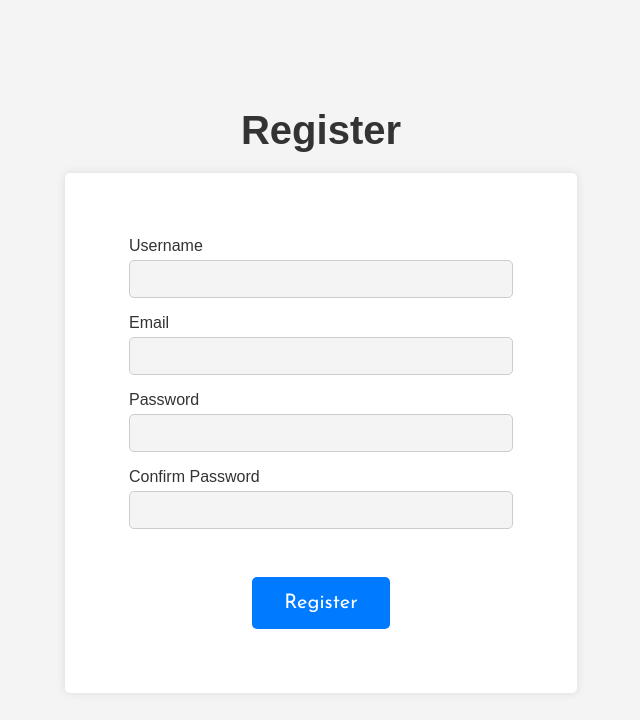
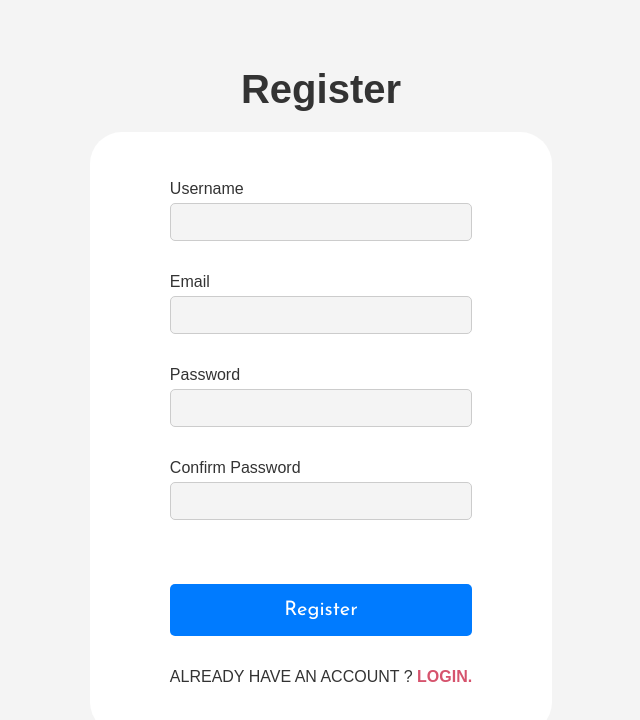
Before and after one commit to shanyaverma03/stream-hub, a React (Create React App) app in the folder client/: page /register in a window 1280 px wide. Shown: the top 720 px of the page, without its empty margins (319-959 px from the left). Built offline with nearby package versions, Linux system fonts and the light colour scheme; no server answers.

Commit message:
Add login functionality

```diff
--- a/client/src/pages/Auth.css
+++ b/client/src/pages/Auth.css
@@ -1,9 +1,10 @@
 .auth-page {
+  height: 100vh;
+  width: 100vw;
   display: flex;
   flex-direction: column;
   align-items: center;
   justify-content: center;
-  height: 100vh;
   background: #f4f4f4;
   font-family: Arial, sans-serif;
 }
@@ -15,17 +16,12 @@ h1 {
 }
 
 .auth-form {
+  display: flex;
+  flex-direction: column;
+  gap: 2rem;
+  border-radius: 2rem;
+  padding: 3rem 5rem;
   background: #fff;
-  padding: 4rem;
-  border-radius: 5px;
-  box-shadow: 0 0 10px rgba(0, 0, 0, 0.1);
-  width: 40%;
-  text-align: center;
-}
-
-.form-group {
-  margin-bottom: 1rem;
-  text-align: left;
 }
 
 .form-group label {
@@ -57,3 +53,14 @@ h1 {
 .auth-btn:hover {
   background: #0056b3;
 }
+
+span {
+  margin: 0;
+  color: #333;
+  text-transform: uppercase;
+  a {
+    color: #d6536d;
+    text-decoration: none;
+    font-weight: bold;
+  }
+}
--- a/client/src/pages/Login.js
+++ b/client/src/pages/Login.js
@@ -1,7 +1,23 @@
 import React, { useState } from "react";
+import { Link, useNavigate } from "react-router-dom";
+import { ToastContainer, toast } from "react-toastify";
+import "react-toastify/dist/ReactToastify.css";
+import axios from "axios";
+
 import "./Auth.css";
+import { loginRoute } from "../utils/APIRoutes";
 
 const Login = () => {
+  const navigate = useNavigate();
+
+  const toastOptions = {
+    position: "bottom-right",
+    autoClose: 8000,
+    pauseOnHover: true,
+    draggable: true,
+    theme: "dark",
+  };
+
   const [formData, setFormData] = useState({
     username: "",
     password: "",
@@ -15,13 +31,35 @@ const Login = () => {
     });
   };
 
-  const handleSubmit = (e) => {
+  const handleValidation = () => {
+    const { username, password } = formData;
+
+    if (password === "") {
+      toast.error("Password is required", toastOptions);
+      return false;
+    } else if (username.length === "") {
+      toast.error("Username is required", toastOptions);
+      return false;
+    }
+    return true;
+  };
+
+  const handleSubmit = async (e) => {
     e.preventDefault();
-    console.log("Form data submitted:", formData);
-    setFormData({
-      username: "",
-      password: "",
-    });
+    if (handleValidation()) {
+      const { data } = await axios.post(loginRoute, {
+        username: formData.username,
+        password: formData.password,
+      });
+
+      if (data.status === false) {
+        toast.error(data.msg, toastOptions);
+      }
+      if (data.status === true) {
+        localStorage.setItem("chat-app-user", JSON.stringify(data.user));
+        navigate("/dashboard");
+      }
+    }
   };
 
   return (
@@ -54,7 +92,11 @@ const Login = () => {
         <button type="submit" className="auth-btn">
           Login
         </button>
+        <span>
+          Don't have an account ? <Link to="/register">Register</Link>
+        </span>
       </form>
+      <ToastContainer />
     </div>
   );
 };
--- a/client/src/pages/Register.js
+++ b/client/src/pages/Register.js
@@ -2,11 +2,14 @@ import React, { useState } from "react";
 import axios from "axios";
 import { ToastContainer, toast } from "react-toastify";
 import "react-toastify/dist/ReactToastify.css";
+import { useNavigate, Link } from "react-router-dom";
 
 import "./Auth.css";
 import { registerRoute } from "../utils/APIRoutes";
 
 const Register = () => {
+  const navigate = useNavigate();
+
   const toastOptions = {
     position: "bottom-right",
     autoClose: 8000,
@@ -75,15 +78,11 @@ const Register = () => {
         if (data.status === true) {
           console.log("User created");
         }
+
+        navigate("/dashboard");
       } catch (err) {
         toast.error("Some error occured", toastOptions);
       }
-      setFormData({
-        username: "",
-        email: "",
-        password: "",
-        confirmPassword: "",
-      });
     }
   };
 
@@ -138,6 +137,9 @@ const Register = () => {
         <button type="submit" className="auth-btn">
           Register
         </button>
+        <span>
+          Already have an account ? <Link to="/login">Login.</Link>
+        </span>
       </form>
       <ToastContainer />
     </div>
--- a/client/src/utils/APIRoutes.js
+++ b/client/src/utils/APIRoutes.js
@@ -1,2 +1,3 @@
 export const host = "http://localhost:8000";
 export const registerRoute = `${host}/api/auth/register`;
+export const loginRoute = `${host}/api/auth/login`;
```
Also changed, not shown: 2 other files (tests, documents, lock files or other folders).
